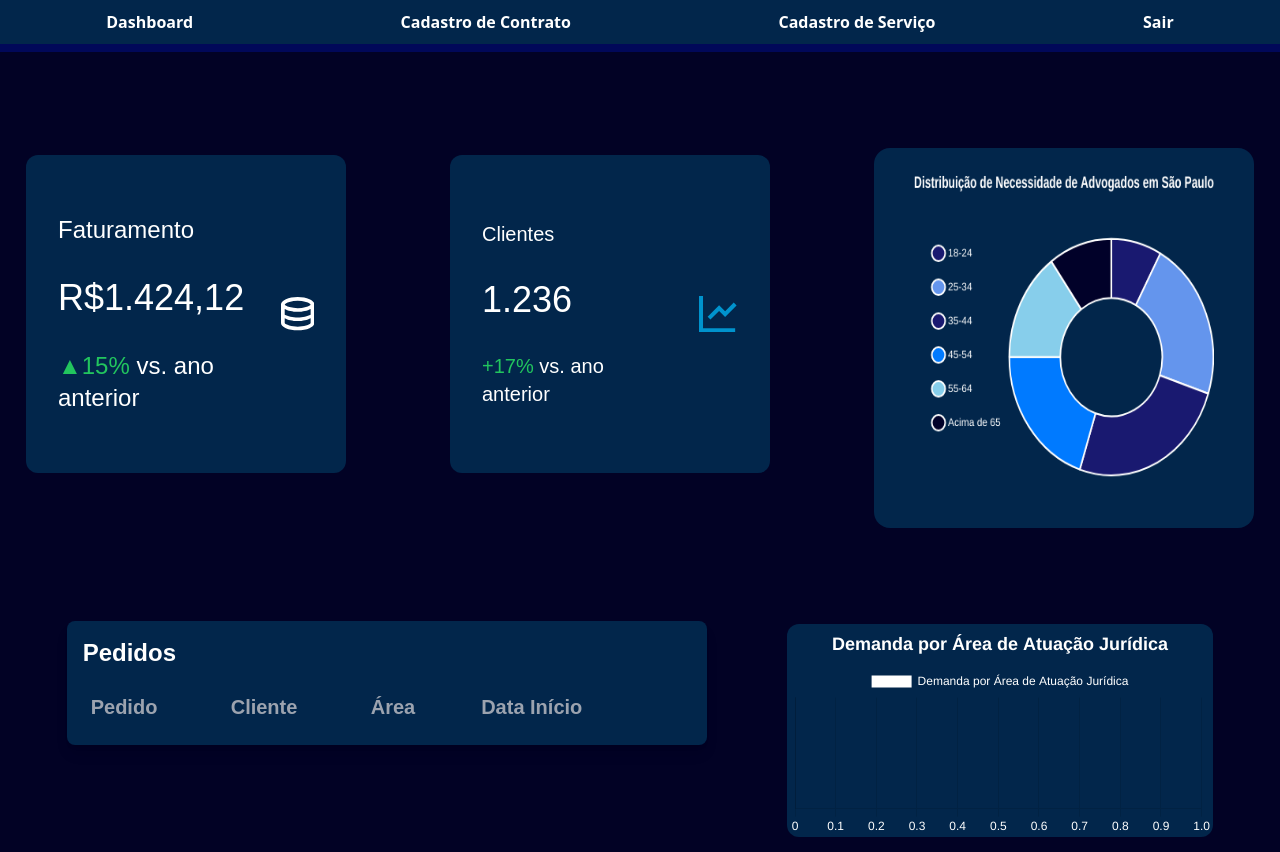
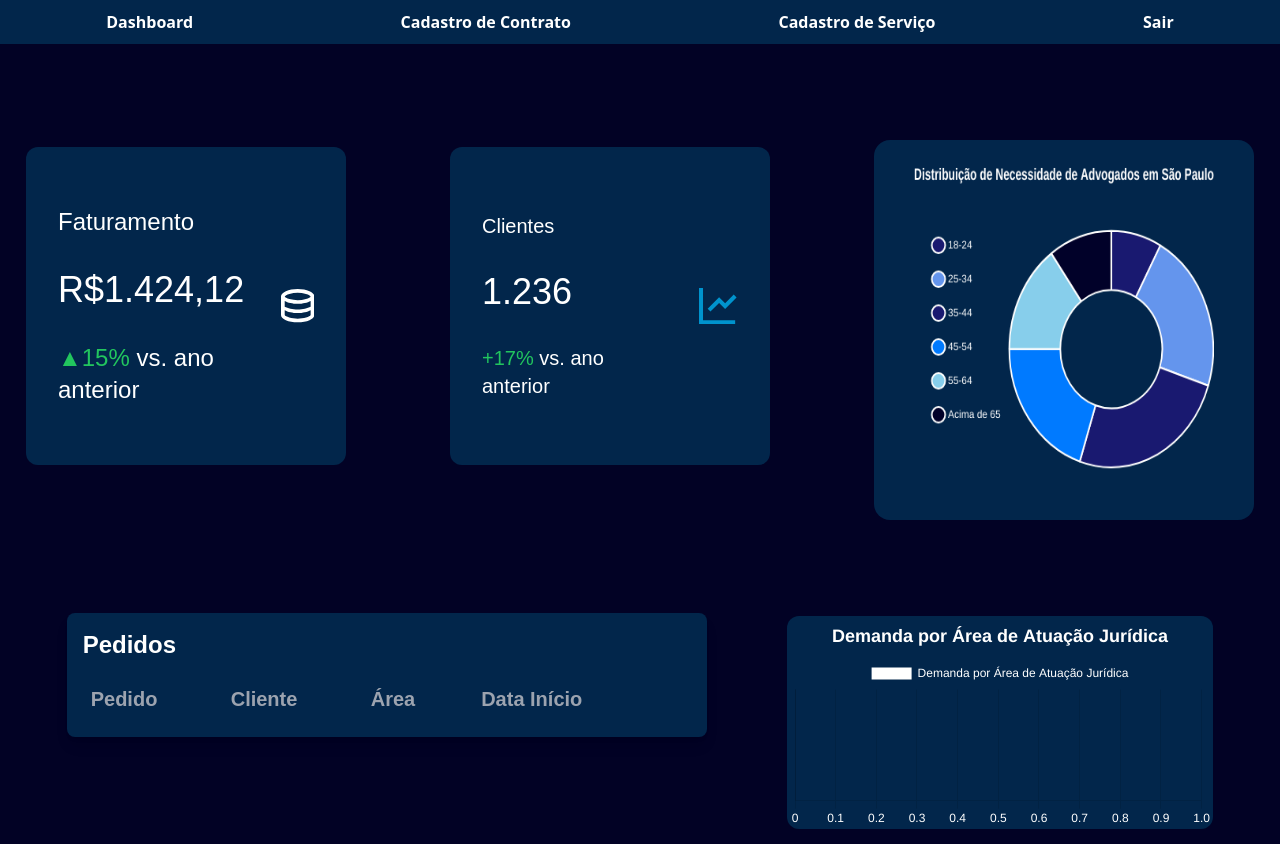
Before and after one commit to axo-DragonTech/Dashboard, a Vue app: page /dashboard in a window 1280 px wide. Built offline with nearby package versions, Linux system fonts and the light colour scheme; sample sign-in values are in the browser's storage.

Commit message:
Tirando border-b8

```diff
--- a/src/App.vue
+++ b/src/App.vue
@@ -1,7 +1,7 @@
 <template>
 
   <div id="app">
-    <nav v-if="isLogin" class="text-xs sm:text-base font-bold flex  justify-around items-center py-4 border-b-8 border-[#010859]">
+    <nav v-if="isLogin" class="text-xs sm:text-base font-bold flex  justify-around items-center py-4 border-[#010859]">
       <router-link to="/dashboard">Dashboard</router-link>
       <router-link to="/contrato">Cadastro de Contrato</router-link>
       <router-link to="/servico">Cadastro de Serviço</router-link>
```
